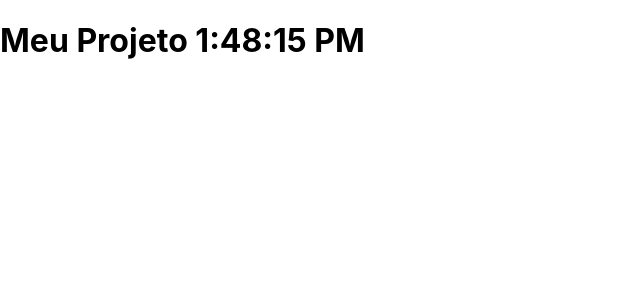
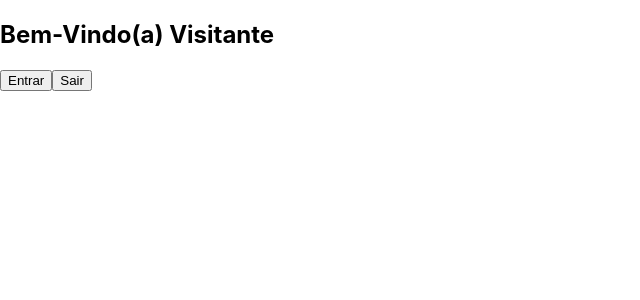
Before and after one commit to GabrielSoaresGomes/ReactJS-do-Zero-ao-Avancado, a React (Create React App) app in the folder meusite/: page / in a window 1280 px wide. Shown: the top 300 px of the page, without its empty margins (0-640 px from the left). Built offline with nearby package versions, Linux system fonts and the light colour scheme.

Commit message:
Eventos no react e component externo

```diff
--- a/meusite/src/App.js
+++ b/meusite/src/App.js
@@ -1,31 +1,13 @@
 import React, {Component} from 'react'
 
+import Membro from './components/Membro' //O react ja vai pegar o arquivo index dentro da pasta
+
 class App extends Component{
-
-    constructor(props) {
-        super(props);
-        this.state = {
-            hora: '00:00:00'
-        };
-
-    }
-
-    componentDidMount() {
-        setInterval(() => {
-            this.setState({hora: new Date().toLocaleTimeString() })
-        }, 1000)
-    }
-
-    componentDidUpdate() {
-        console.log("Atualizou")
-    }
-
-    com
 
     render() {
         return(
             <div>
-                <h1>Meu Projeto {this.state.hora} </h1>
+                <Membro nome={"Visitante"} />
             </div>
         )
     }
--- /dev/null
+++ b/meusite/src/components/Membro/index.js
@@ -0,0 +1,30 @@
+import React, {Component} from 'react';
+
+class Membro extends Component {
+
+    constructor(props) {
+        super(props);
+        this.state = {
+            nome: props.nome
+        }
+        this.entrar = this.entrar.bind(this)
+    }
+
+    entrar(nome) {
+        this.setState({nome:nome})
+    }
+
+    render() {
+        return (
+            <div>
+                <h2>Bem-Vindo(a) {this.state.nome}</h2>
+                <button onClick={() => this.entrar("Lucas")}>
+                    Entrar
+                </button>
+                <button onClick={() => this.setState({nome: "Visitante"})}>Sair</button>
+            </div>
+        )
+    }
+}
+
+export default Membro
```
